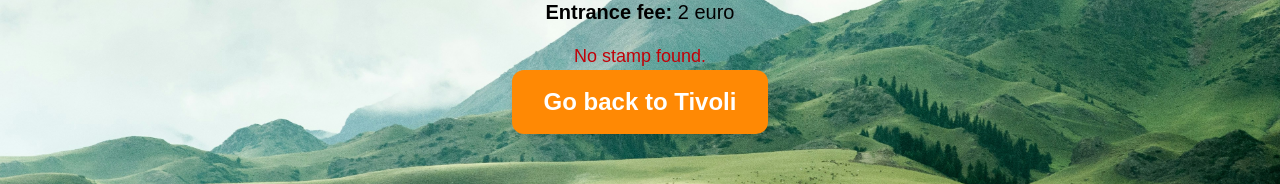
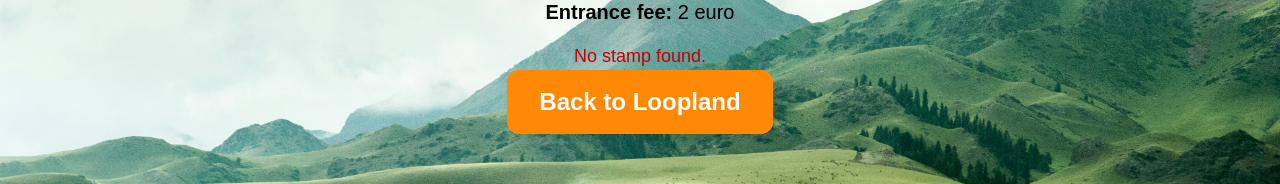
Before and after one commit to ESengenbjerg/AnimalParadeDev, a Next.js app: page /receipt in a window 1280 px wide. Shown: the part 366-550 px from the top of the page. Built offline with nearby package versions, Linux system fonts and the light colour scheme.

Commit message:
<iframe> test

```diff
--- a/src/app/receipt/page.tsx
+++ b/src/app/receipt/page.tsx
@@ -55,8 +55,17 @@ function ReceiptContent() {
         )}
 
         <Link href="https://frontend-main-1ac7.up.railway.app/user">
-          <button className="px-8 py-4 text-2xl font-semibold rounded-xl shadow-lg bg-orange-400 hover:bg-orange-500 text-white transition">
+          {/* <button className="px-8 py-4 text-2xl font-semibold rounded-xl shadow-lg bg-orange-400 hover:bg-orange-500 text-white transition">
             Go back to Tivoli
+          </button> */}
+
+          <button
+            onClick={() =>
+              window.parent.postMessage({ type: "AMUSEMENT_CLOSE" }, "*")
+            }
+            className="px-8 py-4 text-2xl font-semibold rounded-xl shadow-lg bg-orange-400 hover:bg-orange-500 text-white transition"
+          >
+            Back to Loopland
           </button>
         </Link>
       </section>
```
Also changed, not shown: vercel.json.
